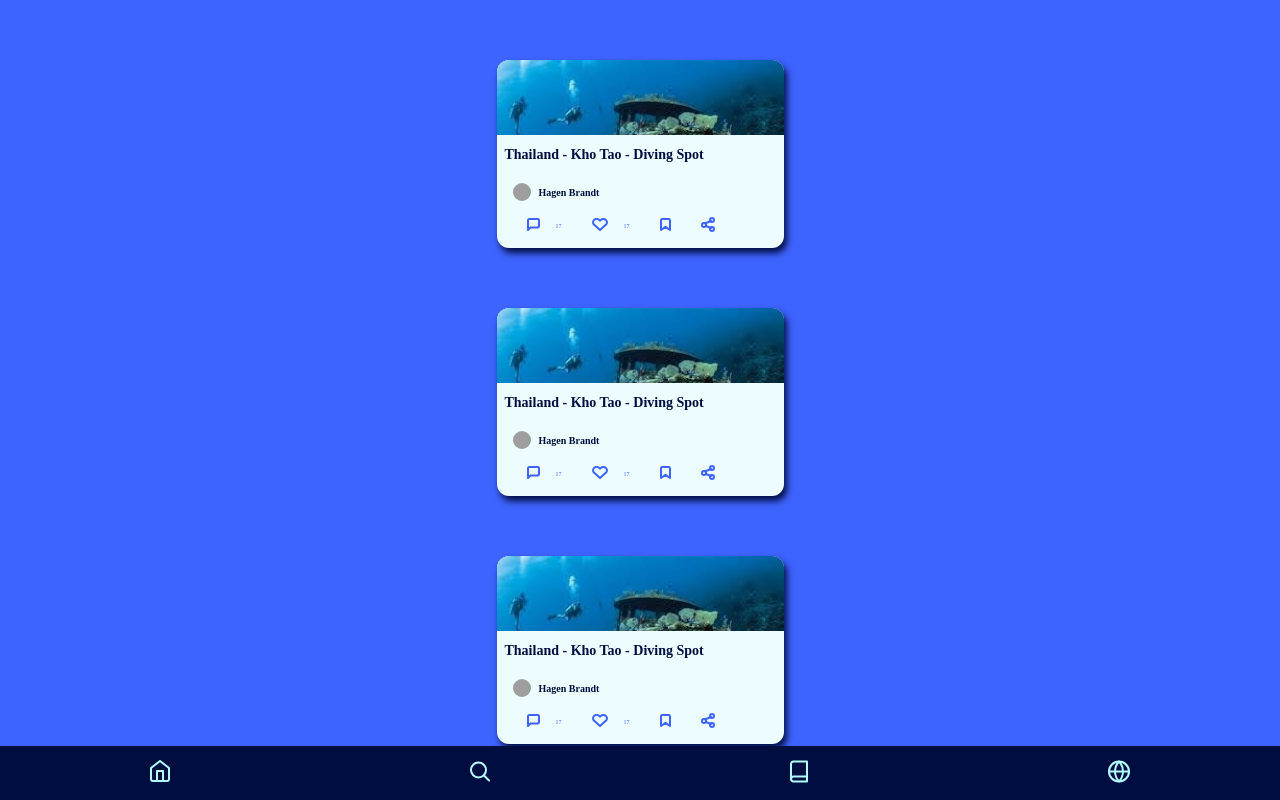
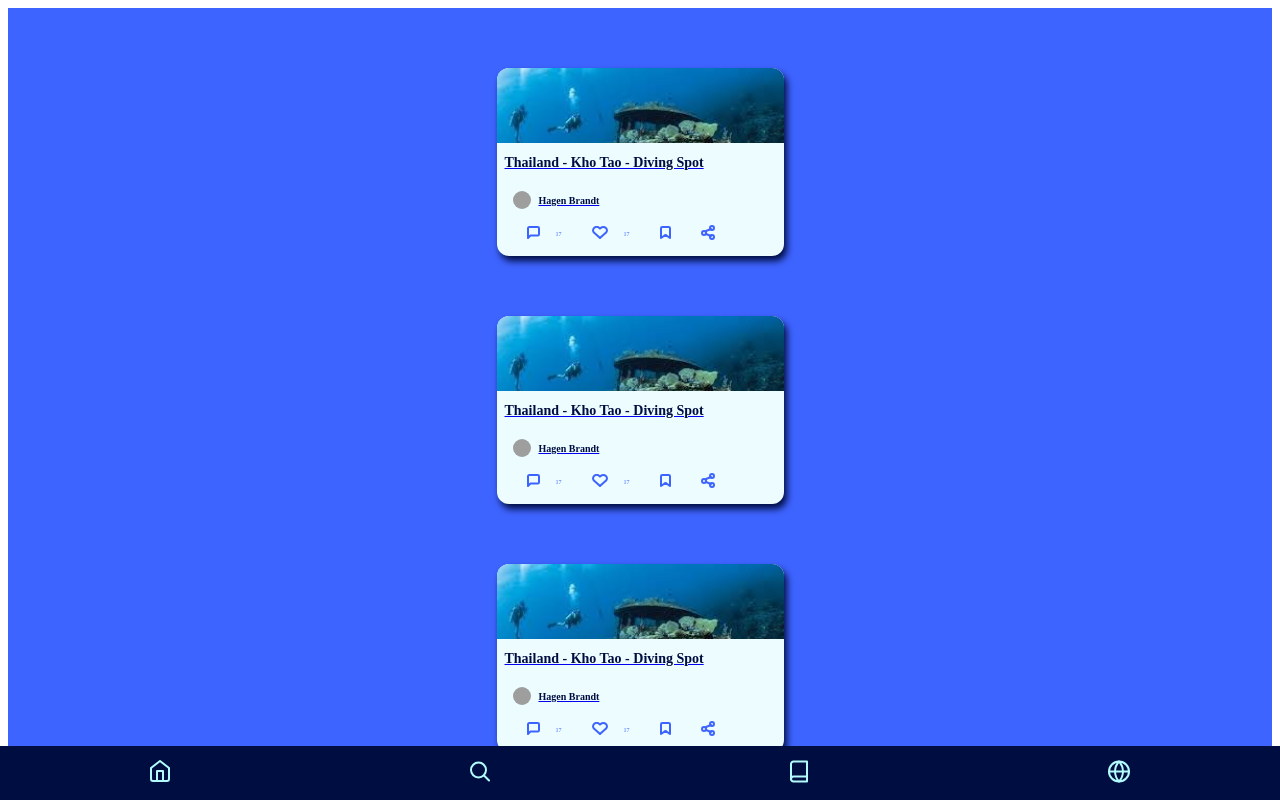
Before and after one commit to hagenbrandt/the-dive-book, a React (Create React App) app: page / in a window 1280 px wide. Built offline with nearby package versions, Linux system fonts and the light colour scheme; grey boxes are pictures that could not be loaded.

Commit message:
Set first route

```diff
--- a/src/App.js
+++ b/src/App.js
@@ -8,7 +8,7 @@ import Footer from './Footer'
 function App() {
   return (
     <div id="root">
-      <GlobalStyle />
+      {/* <GlobalStyle /> */}
       <BackgroundLog>
         <DiveLogs />
         <DiveLogs />
--- /dev/null
+++ b/src/DetailLog.js
@@ -0,0 +1,7 @@
+import React from 'react'
+
+const DetailLog = () => {
+  return <h1>DetailLog</h1>
+}
+
+export default DetailLog
--- a/src/DiveLog.js
+++ b/src/DiveLog.js
@@ -1,6 +1,7 @@
 import React from 'react'
+import { Route, Link, BrowserRouter as Router } from 'react-router-dom'
+import ReactDOM from 'react-dom'
 import styled from 'styled-components'
-import img from './img/app_pg_one_bg.svg'
 import exampleImg from './img/diving_example.jpg'
 import portrait from './img/portrait.jpg'
 import bubble from './img/icons/bubble.svg'
@@ -15,9 +16,9 @@ export default function DiveLogs() {
         style={{ backgroundImage: `url(${exampleImg})` }}
         className="dive__log__img"
       />
-      <a className="dive__log__header__link" href="#">
+      <Link to="/DetailLog" className="dive__log__header__link">
         <h1 className="dive__log__header">Thailand - Kho Tao - Diving Spot</h1>
-      </a>
+      </Link>
       <a className="dive__log__user__link" href="#">
         <div className="dive__log__user">
           <div className="dive__log__user">
--- a/src/index.js
+++ b/src/index.js
@@ -1,11 +1,23 @@
-import React from 'react';
-import ReactDOM from 'react-dom';
-import App from './App';
-import * as serviceWorker from './serviceWorker';
+import React from 'react'
+import ReactDOM from 'react-dom'
+import { Route, Link, BrowserRouter as Router } from 'react-router-dom'
+import App from './App'
+import DetailLog from './DetailLog'
+import * as serviceWorker from './serviceWorker'
+import GlobalStyle from './common/GlobalStyles'
 
-ReactDOM.render(<App />, document.getElementById('root'));
+const routing = (
+  <Router>
+    <div>
+      <Route exact path="/" component={App} />
+      <Route path="/DetailLog" component={DetailLog} />
+    </div>
+  </Router>
+)
+
+ReactDOM.render(routing, document.getElementById('root'))
 
 // If you want your app to work offline and load faster, you can change
 // unregister() to register() below. Note this comes with some pitfalls.
 // Learn more about service workers: https://bit.ly/CRA-PWA
-serviceWorker.unregister();
+serviceWorker.unregister()
```
